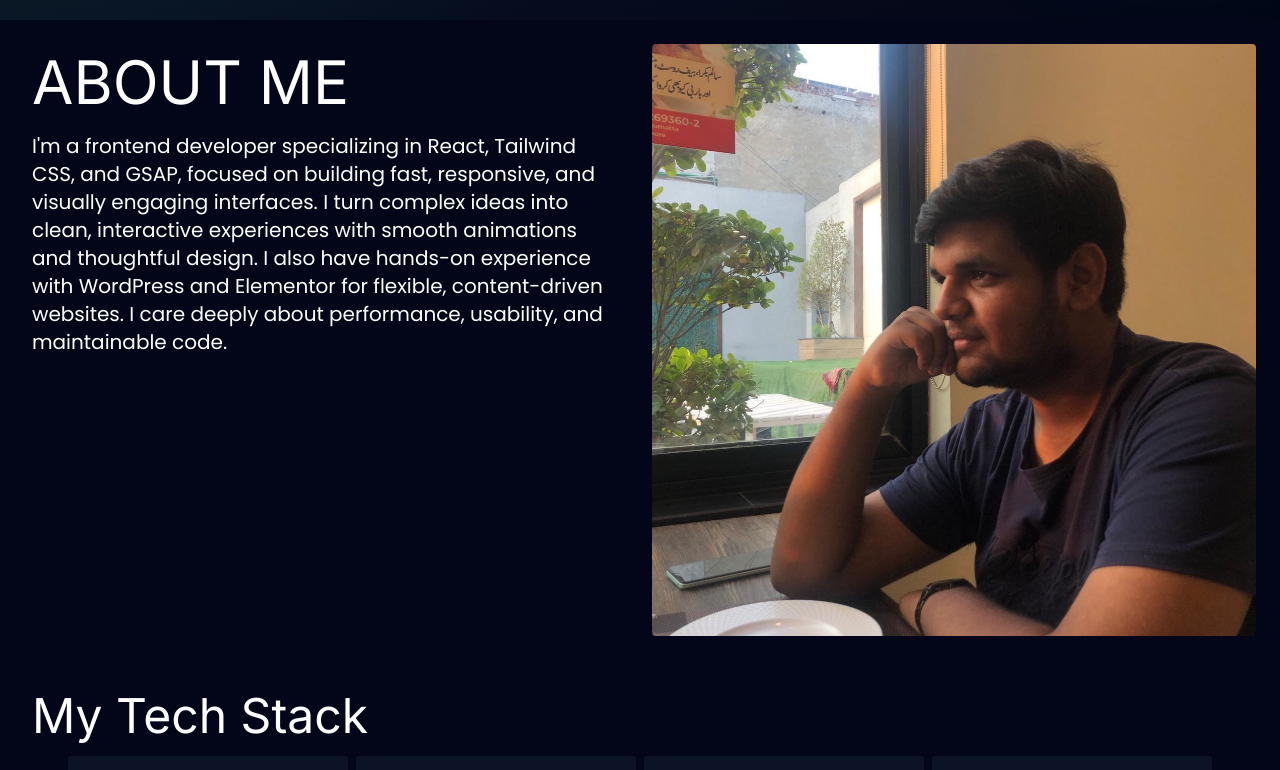
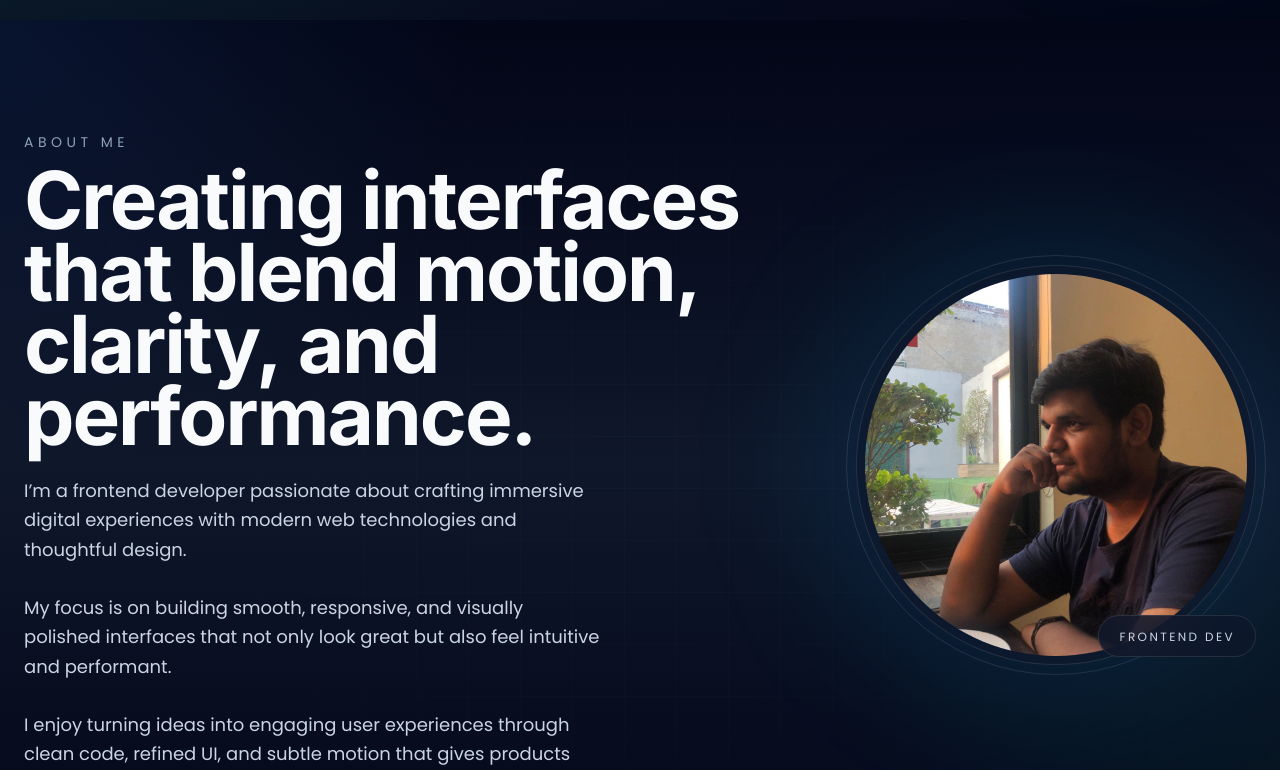
Before and after one commit to ShalomShahzad33/Shalom-Shahzad, a React (Vite) app: page / in a window 1280 px wide. Shown: the part 780-1550 px from the top of the page. Built offline with nearby package versions, Linux system fonts and the light colour scheme.

Commit message:
Redesigned About Me

```diff
--- a/src/components/About.tsx
+++ b/src/components/About.tsx
@@ -1,79 +1,210 @@
 import { useRef } from "react";
 import MyImg from "../assets/images/my-image.webp";
+
+import gsap from "gsap";
+import { ScrollTrigger } from "gsap/ScrollTrigger";
+import { SplitText } from "gsap/SplitText";
 import { useGSAP } from "@gsap/react";
-import { ScrollTrigger } from "gsap/ScrollTrigger";
-import gsap from "gsap";
 
-gsap.registerPlugin(ScrollTrigger);
+gsap.registerPlugin(ScrollTrigger, SplitText);
+
+const HIDDEN = "invisible opacity-0";
 
 const About = () => {
-  const aboutTitle = useRef<HTMLHeadingElement>(null);
-  const aboutPara = useRef<HTMLParagraphElement>(null);
-  const aboutSection = useRef<HTMLElement>(null);
-  const aboutImage = useRef<HTMLImageElement>(null);
+  const sectionRef = useRef<HTMLElement>(null);
 
-  useGSAP(() => {
-    const aboutTl = gsap.timeline({
+  const eyebrowRef = useRef<HTMLParagraphElement>(null);
+  const headingRef = useRef<HTMLHeadingElement>(null);
+  const paragraphRef = useRef<HTMLParagraphElement>(null);
+  const imageWrapperRef = useRef<HTMLDivElement>(null);
+  const imageRef = useRef<HTMLImageElement>(null);
+
+  useGSAP(
+    () => {
+      if (
+        !sectionRef.current ||
+        !headingRef.current ||
+        !paragraphRef.current ||
+        !imageWrapperRef.current ||
+        !imageRef.current ||
+        !eyebrowRef.current
+      ) {
+        return;
+      }
+
+      const headingSplit = new SplitText(headingRef.current, {
+        type: "words",
+      });
+      headingRef.current.classList.remove("invisible", "opacity-0");
+
+      gsap.set(headingSplit.words, {
+        y: 80,
+        autoAlpha: 0,
+      });
+
+      gsap.set(eyebrowRef.current, {
+        autoAlpha: 0,
+        y: 16,
+      });
+
+      gsap.set(paragraphRef.current, {
+        autoAlpha: 0,
+        y: 24,
+      });
+
+      gsap.set(imageWrapperRef.current, {
+        autoAlpha: 0,
+        scale: 0.9,
+        y: 30,
+      });
+
+      gsap.set(imageRef.current, {
+        scale: 1.08,
+      });
+
+      const tl = gsap.timeline({
+        defaults: {
+          ease: "expo.out",
+        },
         scrollTrigger: {
-        trigger: aboutSection.current,
-        start: "top 50%",
-        end: "bottom 50%",
+          trigger: sectionRef.current,
+          start: "top 72%",
         },
       });
 
-    aboutTl
-      .from(aboutTitle.current, {
-        y: 30,
-        opacity: 0,
+      tl.to(eyebrowRef.current, {
+        autoAlpha: 1,
+        y: 0,
+        duration: 0.5,
+      })
+        .to(
+          headingSplit.words,
+          {
+            y: 0,
+            autoAlpha: 1,
+            duration: 0.8,
+            stagger: 0.04,
+          },
+          "-=0.2",
+        )
+        .to(
+          paragraphRef.current,
+          {
+            autoAlpha: 1,
+            y: 0,
+            duration: 0.7,
+          },
+          "-=0.45",
+        )
+        .to(
+          imageWrapperRef.current,
+          {
+            autoAlpha: 1,
+            scale: 1,
+            y: 0,
             duration: 1,
-        ease: "expo",
-      })
-      .from(aboutPara.current, {
-        y: 30,
-        opacity: 0,
-        duration: 1,
-        ease: "expo",
-      })
-      .from(aboutImage.current, {
-        clipPath: "inset(0% 50% 0% 50%)",
-        duration: 1,
-        ease: "expo",
-      });
+          },
+          "-=0.7",
+        )
+        .to(
+          imageRef.current,
+          {
+            scale: 1,
+            duration: 1.2,
+            ease: "power2.out",
+          },
+          "-=1",
+        );
 
       return () => {
-      aboutTl.kill();
+        headingSplit.revert();
+        tl.kill();
       };
-  });
+    },
+    { scope: sectionRef },
+  );
 
   return (
     <section
-      className="w-full h-[80dvh] bg-slate-950 text-white p-6 flex flex-col justify-center items-center gap-6 sm:flex-row"
-      ref={aboutSection}
+      ref={sectionRef}
+      id="about-section"
+      className="relative overflow-hidden bg-slate-950 px-6 py-28 text-white"
     >
-      <div className="text w-full h-content p-2 rounded space-y-2 md:space-y-5 sm:h-full sm:w-1/2">
-        <h1 className="text-4xl md:text-5xl lg:text-6xl" ref={aboutTitle}>
-          ABOUT ME
-        </h1>
+      {/* Background */}
+      <div
+        className="pointer-events-none absolute inset-0 bg-[radial-gradient(circle_at_top_left,rgba(59,130,246,0.10),transparent_30%),radial-gradient(circle_at_bottom_right,rgba(16,185,129,0.08),transparent_30%),linear-gradient(to_bottom,#020617,#0f172a,#020617)]"
+        aria-hidden="true"
+      />
+
+      <div
+        className="pointer-events-none absolute inset-0 bg-[linear-gradient(rgba(148,163,184,0.03)_1px,transparent_1px),linear-gradient(90deg,rgba(148,163,184,0.03)_1px,transparent_1px)] bg-size-[52px_52px] mask-[radial-gradient(circle_at_center,black,transparent_80%)]"
+        aria-hidden="true"
+      />
+
+      <div className="relative z-10 mx-auto flex max-w-7xl flex-col-reverse items-center gap-14 lg:flex-row lg:justify-between">
+        {/* LEFT CONTENT */}
+        <div className="w-full max-w-3xl text-center lg:text-left">
           <p
-          className="font-extralight text-sm md:text-md lg:text-xl"
-          ref={aboutPara}
+            ref={eyebrowRef}
+            className={`text-xs font-medium tracking-[0.32em] text-slate-400 uppercase md:text-sm ${HIDDEN}`}
           >
-          I'm a frontend developer specializing in React, Tailwind CSS, and
-          GSAP, focused on building fast, responsive, and visually engaging
-          interfaces. I turn complex ideas into clean, interactive experiences
-          with smooth animations and thoughtful design. I also have hands-on
-          experience with WordPress and Elementor for flexible, content-driven
-          websites. I care deeply about performance, usability, and maintainable
-          code.
+            About Me
+          </p>
+
+          <h2
+            ref={headingRef}
+            className={`mt-3 font-['Syne',sans-serif] text-4xl font-bold tracking-tight text-slate-50 sm:text-5xl md:text-[5rem] ${HIDDEN}`}
+            style={{ lineHeight: 0.9 }}
+          >
+            Creating interfaces that blend motion, clarity, and performance.
+          </h2>
+
+          <p
+            ref={paragraphRef}
+            className={`mt-6 max-w-2xl text-sm leading-relaxed text-slate-300 sm:text-base md:text-lg lg:max-w-xl ${HIDDEN}`}
+          >
+            I’m a frontend developer passionate about crafting immersive digital
+            experiences with modern web technologies and thoughtful design.
+            <br />
+            <br />
+            My focus is on building smooth, responsive, and visually polished
+            interfaces that not only look great but also feel intuitive and
+            performant.
+            <br />
+            <br />I enjoy turning ideas into engaging user experiences through
+            clean code, refined UI, and subtle motion that gives products
+            personality.
           </p>
         </div>
-      <div className="image h-1/2 w-full overflow-hidden sm:h-full sm:w-1/2">
+
+        {/* RIGHT IMAGE */}
+        <div
+          ref={imageWrapperRef}
+          className={`relative flex items-center justify-center ${HIDDEN}`}
+        >
+          {/* Glow */}
+          <div className="absolute h-[120%] w-[120%] rounded-full bg-sky-500/10 blur-3xl" />
+
+          {/* Ring */}
+          <div className="absolute h-[420px] w-[420px] rounded-full border border-white/10" />
+
+          {/* Image */}
+          <div className="relative h-[340px] w-[340px] overflow-hidden rounded-full border border-white/10 bg-slate-900/70 p-2 backdrop-blur-xl sm:h-[400px] sm:w-[400px]">
             <img
-          ref={aboutImage}
+              ref={imageRef}
               src={MyImg}
-          alt="my-img"
-          className="object-center object-cover h-full w-full my-img sm:object-center rounded"
+              alt="Shalom Shahzad"
+              className="h-full w-full rounded-full object-cover object-center"
             />
+          </div>
+
+          {/* Floating mini badge */}
+          <div className="absolute bottom-2 right-0 rounded-full border border-white/10 bg-slate-900/80 px-5 py-2 backdrop-blur-xl">
+            <span className="text-xs tracking-[0.2em] text-slate-300 uppercase">
+              Frontend Dev
+            </span>
+          </div>
+        </div>
       </div>
     </section>
   );
```
Lines whose indentation alone changed are shown as unchanged.
